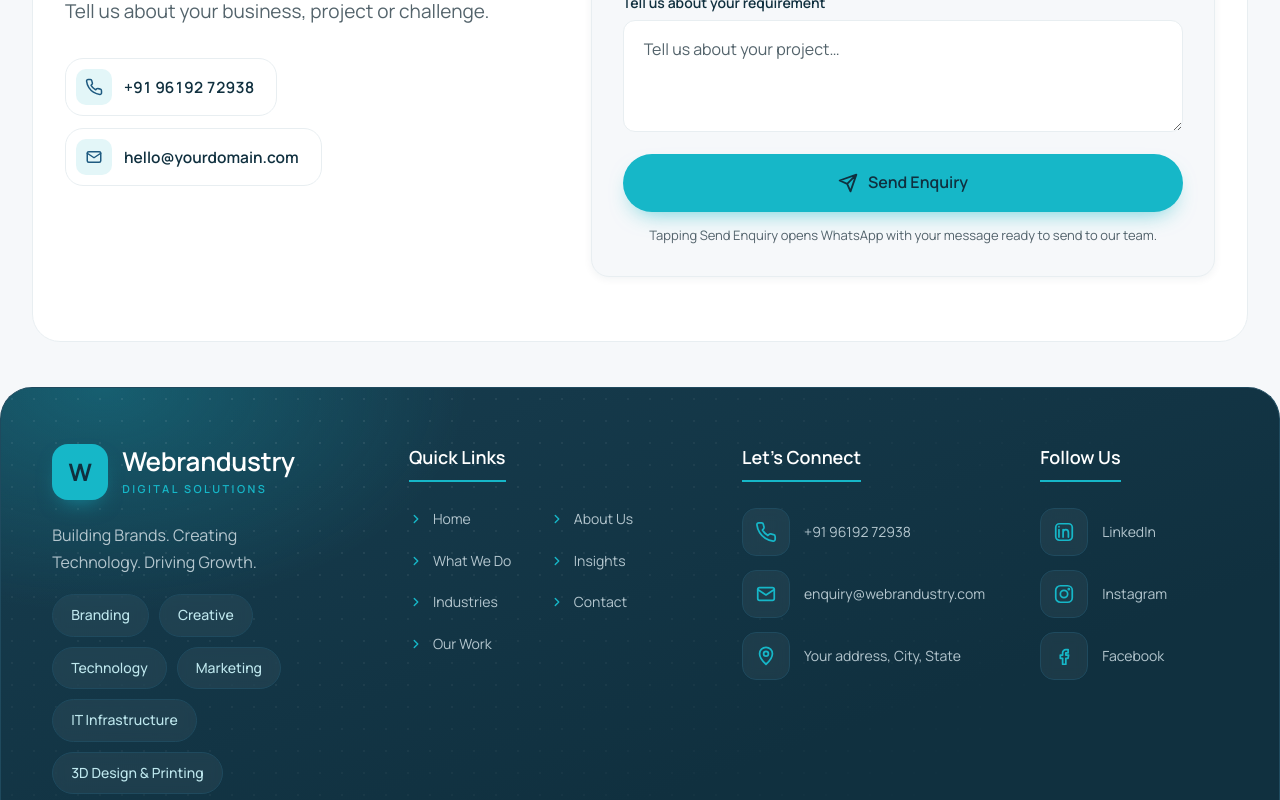
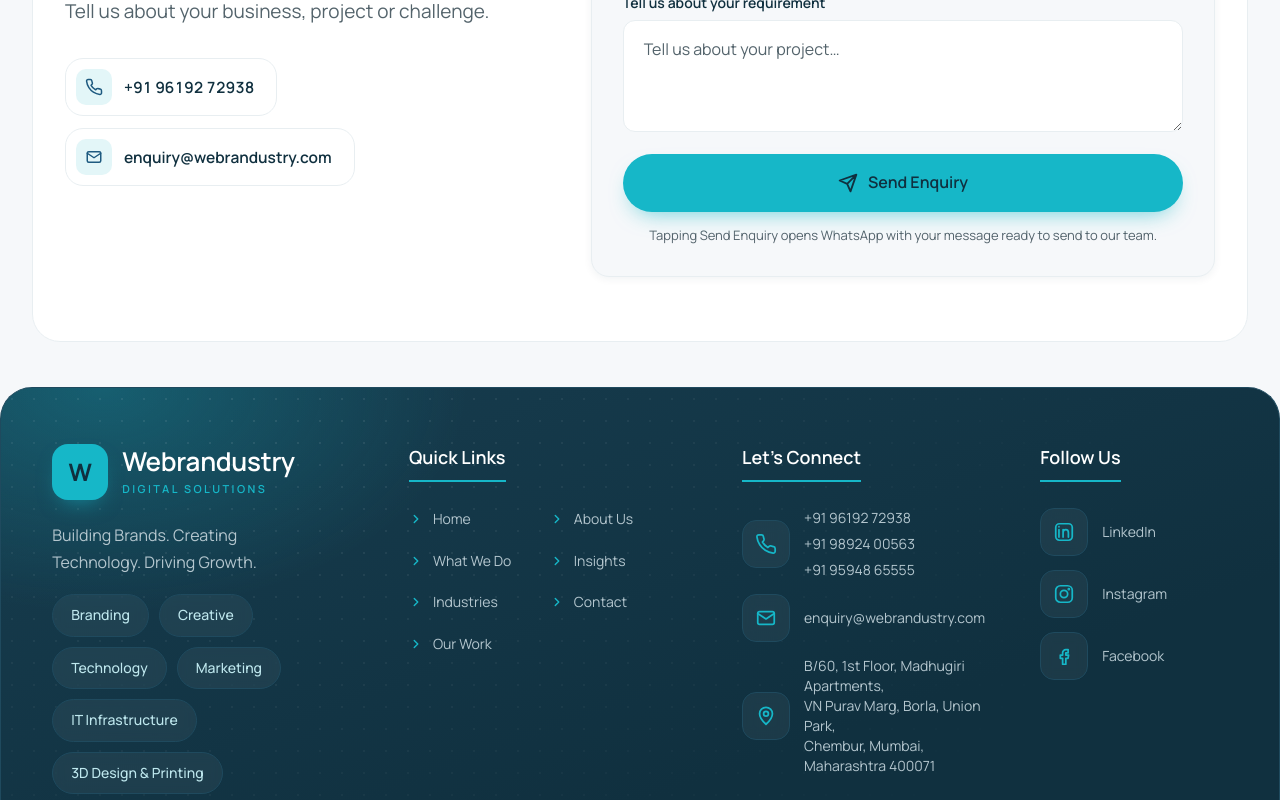
Before and after one commit to premjagtap8/webrand, a React (Vite) app: page /insights in a window 1280 px wide. Shown: the part 6260-7060 px from the top of the page. Built offline with nearby package versions, Linux system fonts and the light colour scheme; no server answers.

Commit message:
first commit

```diff
--- a/src/App.jsx
+++ b/src/App.jsx
@@ -71,7 +71,7 @@ function Home() {
         onSubmit={sendEnquiry}
         phone="+91 96192 72938"
         phoneHref="https://wa.me/919619272938"
-        email="hello@yourdomain.com"
+        email="enquiry@webrandustry.com"
       />
     </>
   )
--- a/src/components/Contact/Contact.jsx
+++ b/src/components/Contact/Contact.jsx
@@ -143,7 +143,7 @@ const buildWhatsAppUrl = (number, v) => {
 const Contact = ({
   phone = "+91 96192 72938",
   phoneHref = "tel:+919619272938",
-  email = "hello@yourdomain.com", // TODO: replace with the real address before launch
+  email = "enquiry@webrandustry.com",
   whatsappNumber = "919619272938",
 }) => {
   const [errors, setErrors] = useState({}); // field -> message
--- a/src/components/Footer/Footer.css
+++ b/src/components/Footer/Footer.css
@@ -253,9 +253,31 @@
 
 /* long emails / addresses wrap instead of overflowing */
 .ft-contact li > a,
-.ft-contact li > span:last-child {
+.ft-contact li > span:last-child,
+.ft-contact li > address {
   min-width: 0;
   overflow-wrap: anywhere;
+  transition: color 0.2s;
+}
+
+/* <address> is italic by default: reset it so it matches the other contact lines */
+.ft-contact address {
+  margin: 0;
+  font-style: normal;
+}
+
+.ft-contact address a {
+  transition: color 0.2s;
+}
+
+/* several phone numbers stacked beside one icon */
+.ft-phones {
+  display: flex;
+  flex-direction: column;
+  gap: 6px;
+}
+
+.ft-phones a {
   transition: color 0.2s;
 }
 
@@ -347,6 +369,8 @@
   }
 
   .ft-contact li > a:hover,
+  .ft-contact address a:hover,
+  .ft-phones a:hover,
   .ft-social a:hover {
     color: var(--color-link-on-dark);
   }
--- a/src/components/Footer/Footer.jsx
+++ b/src/components/Footer/Footer.jsx
@@ -123,9 +123,29 @@ export default function Footer() {
                 </Icon>
               </span>
 
-              <a href="https://wa.me/919619272938">
-                +91 96192 72938
-              </a>
+              <span className="ft-phones">
+                <a
+                  href="https://wa.me/919619272938"
+                  target="_blank"
+                  rel="noopener noreferrer"
+                >
+                  +91 96192 72938
+                </a>
+                <a
+                  href="https://wa.me/919892400563"
+                  target="_blank"
+                  rel="noopener noreferrer"
+                >
+                  +91 98924 00563
+                </a>
+                <a
+                  href="https://wa.me/919594865555"
+                  target="_blank"
+                  rel="noopener noreferrer"
+                >
+                  +91 95948 65555
+                </a>
+              </span>
             </li>
 
             {/* Email */}
@@ -151,7 +171,20 @@ export default function Footer() {
                 </Icon>
               </span>
 
-              <span>Your address, City, State</span>
+              <address>
+                <a
+                  href="https://www.google.com/maps/search/?api=1&query=B%2F60%2C%201st%20Floor%2C%20Madhugiri%20Apartments%2C%20VN%20Purav%20Marg%2C%20Borla%2C%20Union%20Park%2C%20Chembur%2C%20Mumbai%2C%20Maharashtra%20400071"
+                  target="_blank"
+                  rel="noopener noreferrer"
+                  aria-label="View our address on Google Maps"
+                >
+                  B/60, 1st Floor, Madhugiri Apartments,
+                  <br />
+                  VN Purav Marg, Borla, Union Park,
+                  <br />
+                  Chembur, Mumbai, Maharashtra 400071
+                </a>
+              </address>
             </li>
 
           </ul>
```
